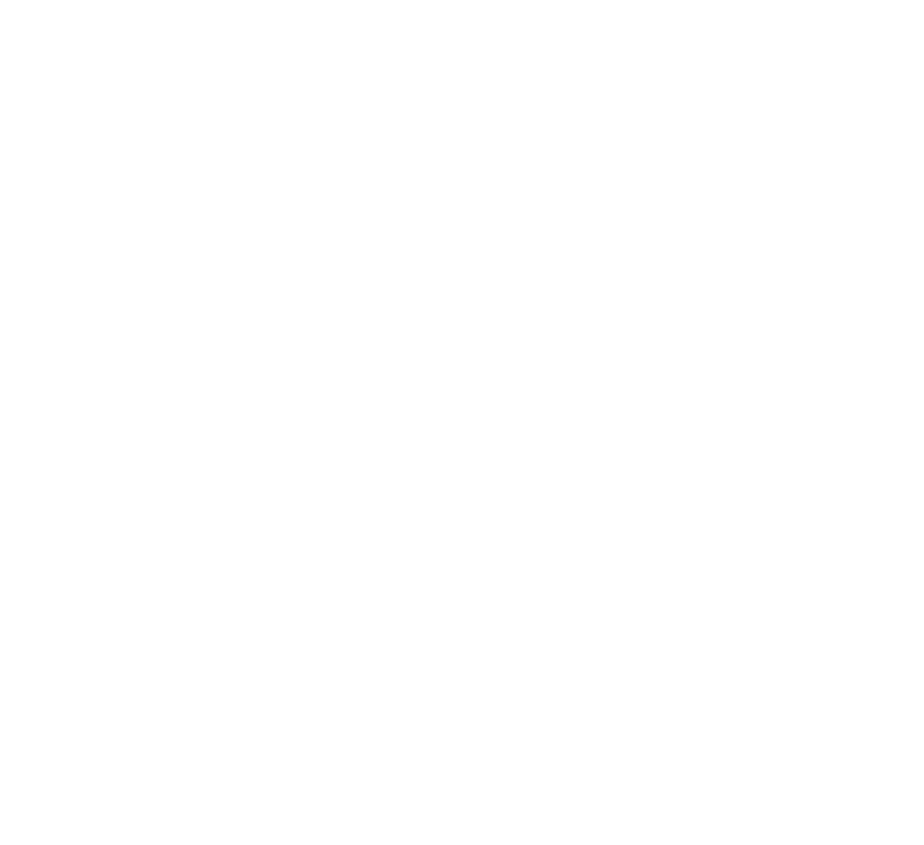
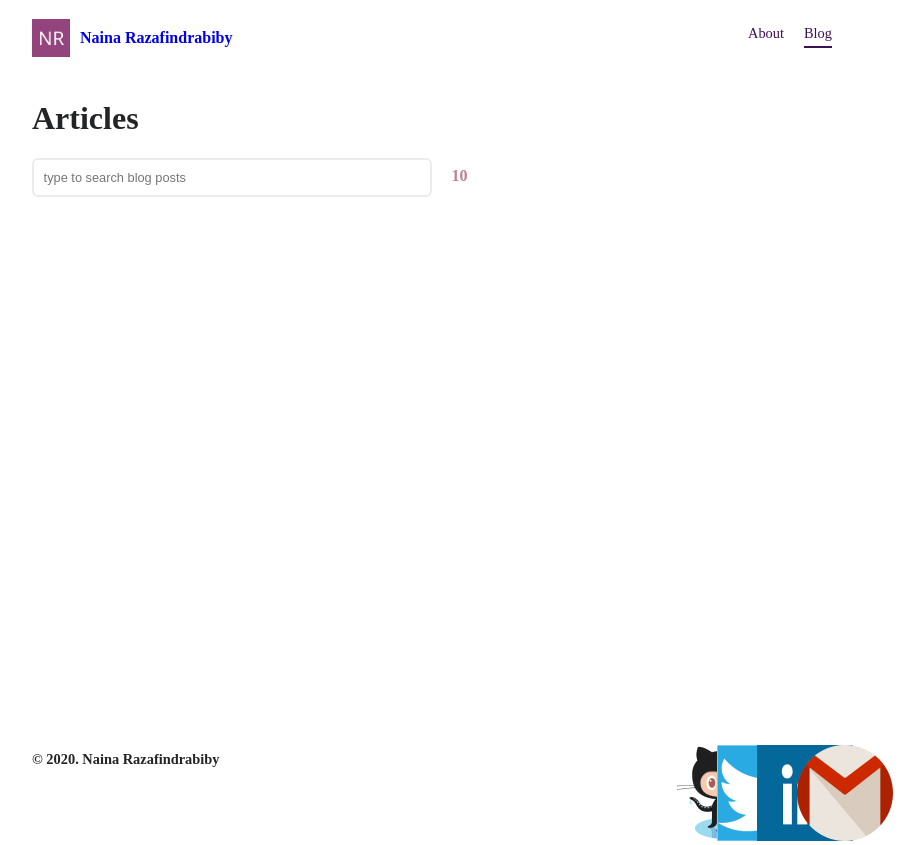
Before and after one commit to nainarazz/nainacodes.com-old, a Gatsby site: page /blog in a window 1280 px wide. Before the commit this address had no page. Shown: the whole page, without its empty margins (208-1132 px from the left). Before the commit the page ends 800 px from the top, so only its background shows below. Built offline with nearby package versions, Linux system fonts and the light colour scheme; Gatsby itself is replaced by a stand-in of ours.

Commit message:
create page for list of blogs

```diff
--- a/src/layout/index.style.jsx
+++ b/src/layout/index.style.jsx
@@ -7,6 +7,6 @@ export const LayoutContainer = styled.div`
   margin-top: ${(props) => (props.withHeroHeader ? '0' : '100px')};
   max-width: 800px;
   padding: 0 20px;
-  min-height: ${(props) => (props.withHeroHeader ? 'calc(100vh - 522px)' : 'calc(100vh - 152px)')};
+  min-height: ${(props) => (props.withHeroHeader ? 'calc(100vh - 522px)' : 'calc(100vh - 175px)')};
   ${media.desktop`padding: 0;`}
 `;
--- /dev/null
+++ b/src/page-styles/blog.style.jsx
@@ -0,0 +1,30 @@
+import styled from 'styled-components';
+import themeColor from '../config/theme';
+// eslint-disable-next-line import/no-named-as-default
+import media from '../config/media';
+
+const { brand, color } = themeColor;
+
+export const SearchContainer = styled.div`
+  margin-bottom: 2em;
+  display: flex;
+`;
+
+export const Search = styled.input`
+  border-radius: 6px;
+  padding: 0.6rem;
+  outline: none;
+  font-size: 0.8rem;
+  line-height: 1;
+  border: 2px solid ${color.lightgrey};
+  width: 100%;
+  ${media.tablet`width: 50%;`}
+`;
+
+export const FilterCount = styled.div`
+  margin: 0 10px;
+  color: ${brand.lightAccent};
+  font-weight: 600;
+  line-height: 1;
+  padding: 0.6rem;
+`;
--- /dev/null
+++ b/src/pages/blog.jsx
@@ -0,0 +1,48 @@
+import React from 'react';
+import Helmet from 'react-helmet';
+import { graphql } from 'gatsby';
+import Layout from '../layout/index.component';
+import config from '../../data/SiteConfig';
+import PostListing from '../components/postListing/postListing.component';
+import { SearchContainer, Search, FilterCount } from '../page-styles/blog.style';
+
+const BlogPage = ({ data }) => {
+  const posts = (data.allMdx && data.allMdx.edges) || [];
+  return (
+    <Layout>
+      <div>
+        <Helmet title={`Blog | ${config.siteTitle}`} />
+        <h1>Articles</h1>
+        <SearchContainer>
+          <Search type="text" placeholder="type to search blog posts" />
+          <FilterCount>10</FilterCount>
+        </SearchContainer>
+        <PostListing postEdges={posts} />
+      </div>
+    </Layout>
+  );
+};
+
+export default BlogPage;
+
+export const query = graphql`
+  query {
+    allMdx(sort: { fields: frontmatter___date, order: DESC }) {
+      edges {
+        node {
+          id
+          excerpt
+          fields {
+            slug
+          }
+          frontmatter {
+            date
+            title
+            category
+            tags
+          }
+        }
+      }
+    }
+  }
+`;
```
